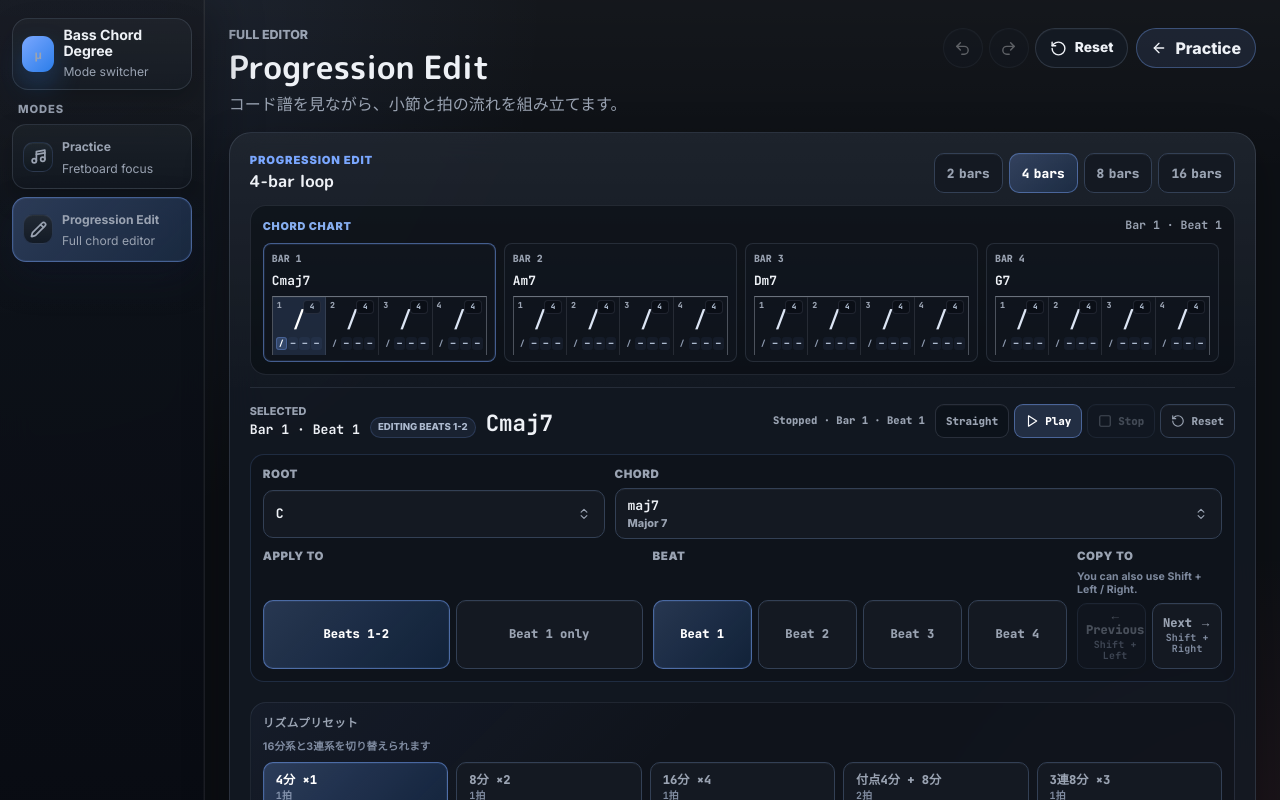
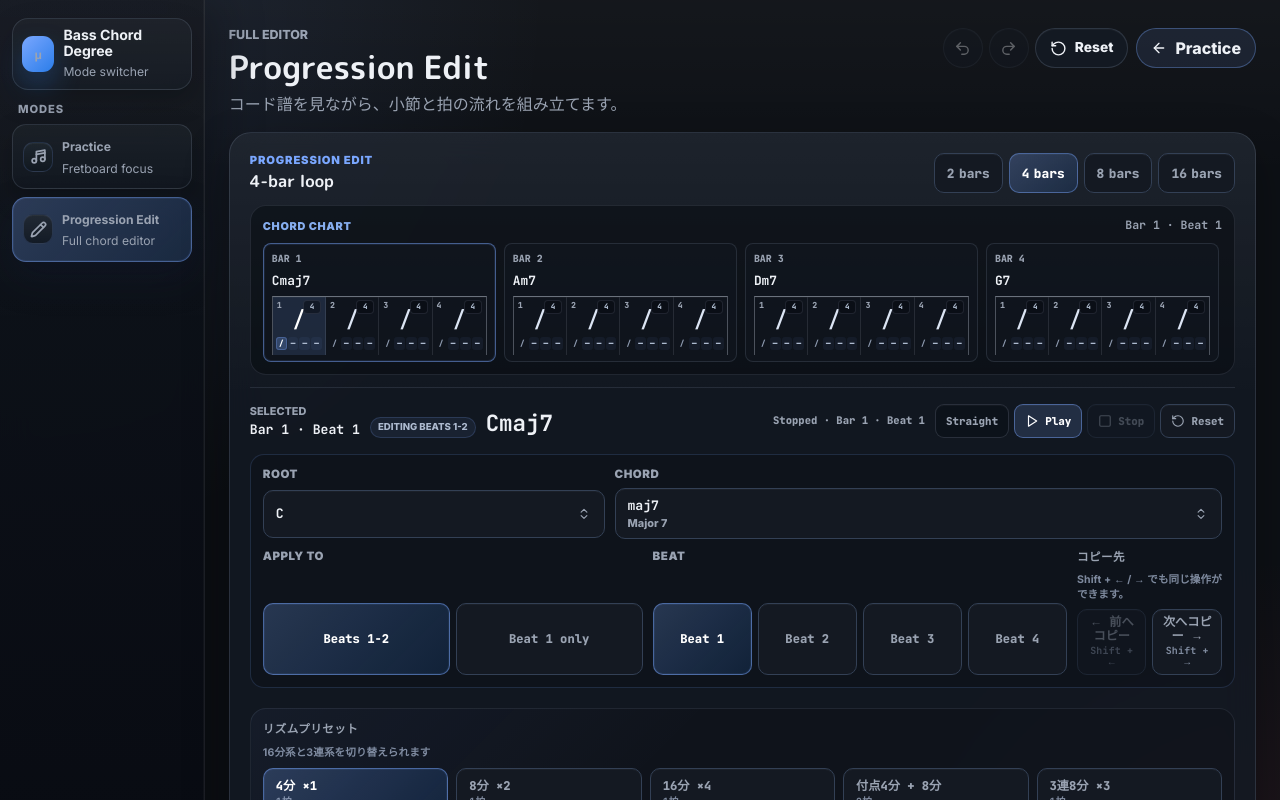
Before and after one commit to muu-ima/muu-fret-degree, a Next.js app: page /progression in a window 1280 px wide. Shown: the top 800 px of the page. Built offline with nearby package versions, Linux system fonts and the light colour scheme.

Commit message:
Localize progression chord copy guidance

```diff
--- a/app/components/progression/editor/ProgressionHarmonyEditor.tsx
+++ b/app/components/progression/editor/ProgressionHarmonyEditor.tsx
@@ -109,9 +109,9 @@ export function ProgressionHarmonyEditor({
         </div>
 
         <div className="progressionApplySection">
-          <span className="controlLabel">Copy To</span>
+          <span className="controlLabel">コピー先</span>
           <small className="progressionCopyHint">
-            You can also use Shift + Left / Right.
+            Shift + ← / → でも同じ操作ができます。
           </small>
           <div className="progressionCopyTabs" role="group" aria-label="現在のコードを隣の編集枠へコピー">
             <button
@@ -120,8 +120,8 @@ export function ProgressionHarmonyEditor({
               aria-label="現在のコードを前の編集枠へコピー"
               onClick={() => onHarmonyCopy(-1)}
             >
-              <span>← Previous</span>
-              <small>Shift + Left</small>
+              <span>← 前へコピー</span>
+              <small>Shift + ←</small>
             </button>
             <button
               type="button"
@@ -129,8 +129,8 @@ export function ProgressionHarmonyEditor({
               aria-label="現在のコードを次の編集枠へコピー"
               onClick={() => onHarmonyCopy(1)}
             >
-              <span>Next →</span>
-              <small>Shift + Right</small>
+              <span>次へコピー →</span>
+              <small>Shift + →</small>
             </button>
           </div>
         </div>
```
Also changed, not shown: 1 other file (tests, documents, lock files or other folders).
